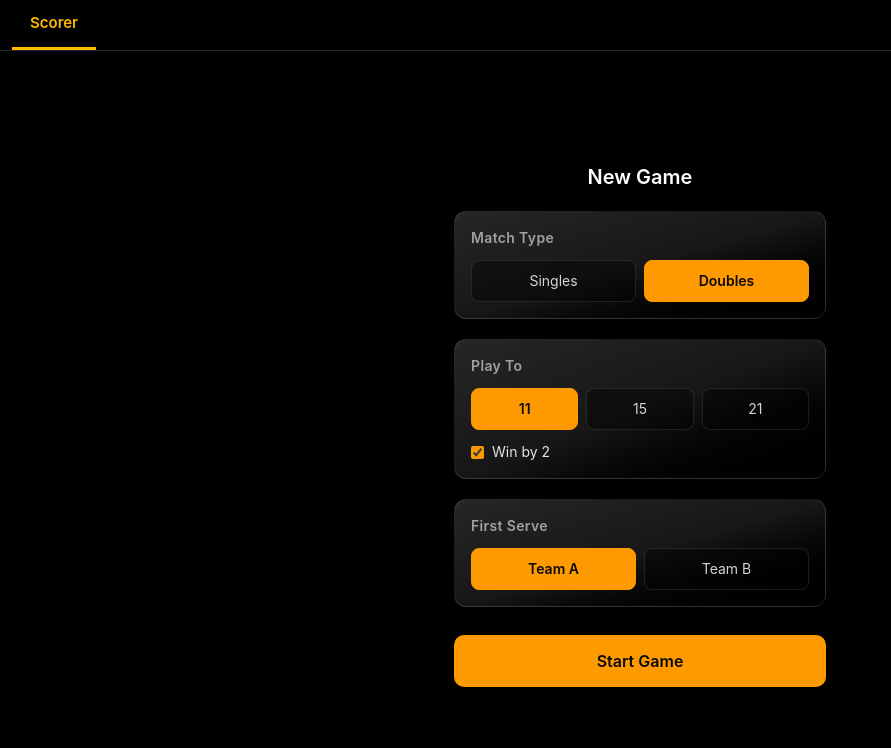
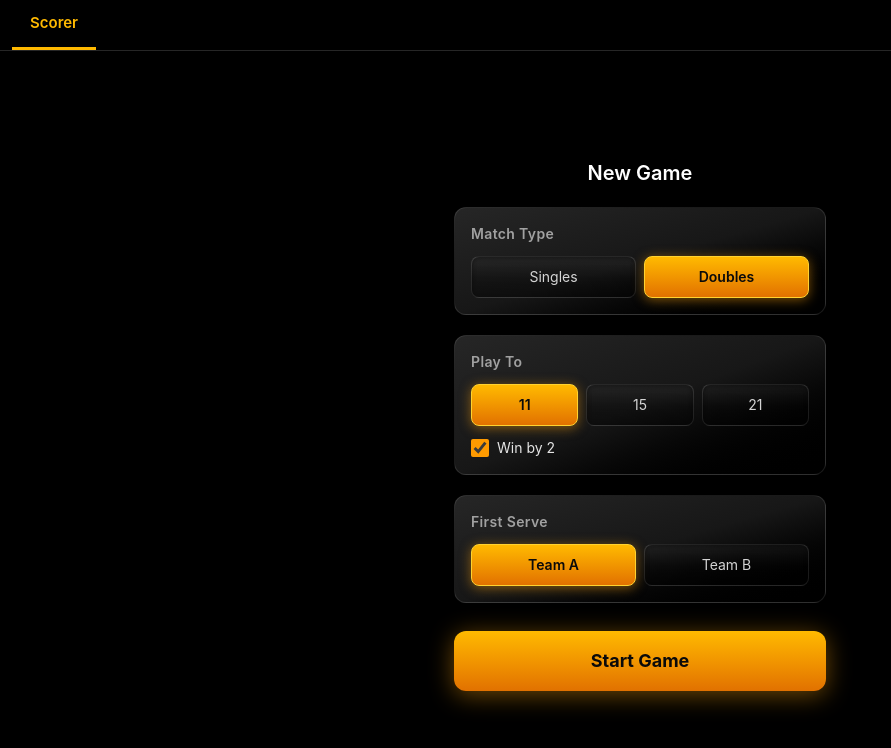
Before and after one commit to c4rlosst/pickleball_scorer, a React (Vite) app: page / in a window 1280 px wide. Shown: the top 748 px of the page, without its empty margins (0-891 px from the left). Built offline with nearby package versions, Linux system fonts and the light colour scheme.

Commit message:
Make setup buttons more immersive: gradients, glow shadows, press feedback

```diff
--- a/src/Scorer.tsx
+++ b/src/Scorer.tsx
@@ -156,10 +156,10 @@ function Segmented<T extends string | number>({
           key={String(option.value)}
           type="button"
           onClick={() => onChange(option.value)}
-          className={`flex-1 py-2.5 rounded-lg text-sm border transition-colors ${
+          className={`flex-1 py-2.5 rounded-lg text-sm border transition-all duration-150 active:scale-[0.96] ${
             value === option.value
-              ? 'bg-amber-500 border-amber-500 text-neutral-950 font-semibold'
-              : 'bg-black/40 border-white/10 text-neutral-300 hover:border-white/30'
+              ? 'bg-gradient-to-b from-amber-400 to-amber-600 border-amber-300 text-neutral-950 font-semibold shadow-[0_2px_12px_rgba(245,158,11,0.5)]'
+              : 'bg-gradient-to-b from-white/[0.06] to-black/40 border-white/10 text-neutral-300 shadow-inner shadow-black/40 hover:border-white/25 hover:from-white/[0.1]'
           }`}
         >
           {option.label}
@@ -211,7 +211,7 @@ function Setup({ onStart }: { onStart: (setup: SetupOptions) => void }) {
             type="checkbox"
             checked={winByTwo}
             onChange={(e) => setWinByTwo(e.target.checked)}
-            className="accent-amber-500"
+            className="w-[18px] h-[18px] accent-amber-500 cursor-pointer"
           />
           Win by 2
         </label>
@@ -231,7 +231,7 @@ function Setup({ onStart }: { onStart: (setup: SetupOptions) => void }) {
       <button
         type="button"
         onClick={() => onStart({ matchType, pointTarget, winByTwo, startingServer })}
-        className="mt-2 py-3.5 rounded-[10px] bg-amber-500 hover:bg-amber-400 text-neutral-950 font-semibold transition-colors"
+        className="mt-2 py-4 rounded-xl bg-gradient-to-b from-amber-400 to-amber-600 hover:from-amber-300 hover:to-amber-500 text-neutral-950 font-bold text-lg shadow-[0_4px_24px_rgba(245,158,11,0.45)] hover:shadow-[0_6px_28px_rgba(245,158,11,0.6)] active:scale-[0.98] transition-all duration-150"
       >
         Start Game
       </button>
```
